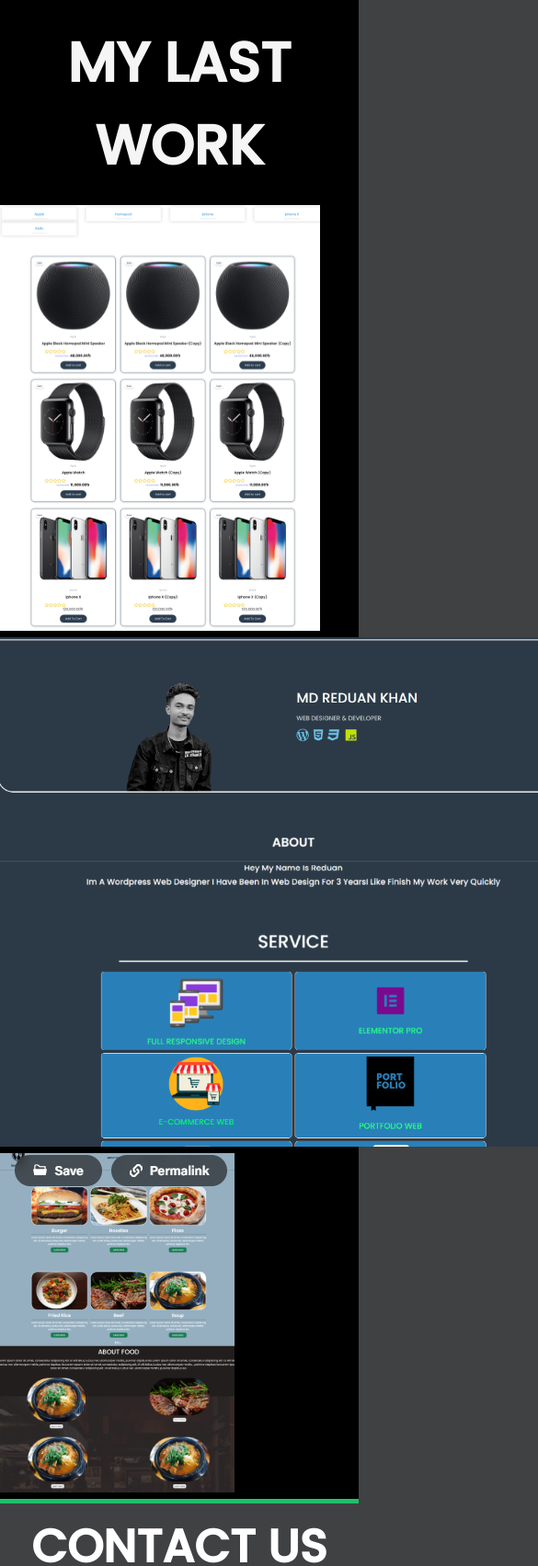
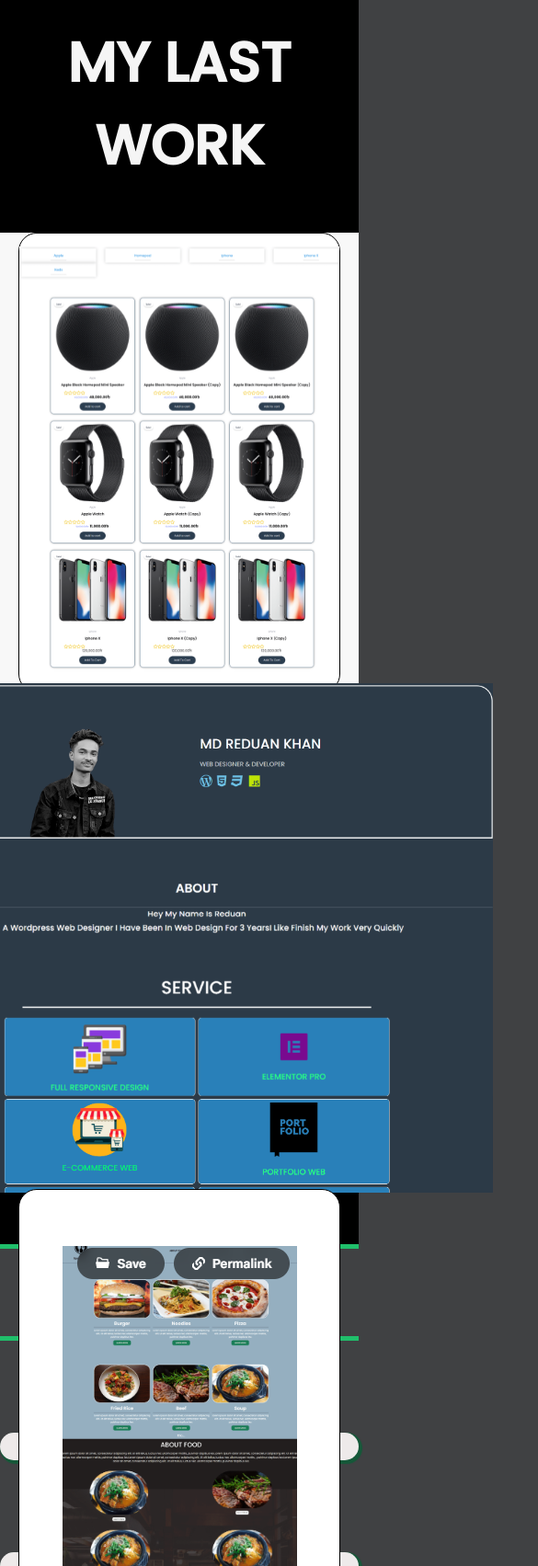
Before and after one commit to red33-wb/postfolio, a plain HTML site: page index.html in a window 390 px wide. Shown: the part 3668-5371 px from the top of the page at 92% size, 585 px wide, since content can reach past the window. Drawn offline with Linux system fonts and the light colour scheme.

Commit message:
style.css

```diff
--- a/style.css
+++ b/style.css
@@ -675,6 +675,97 @@
 
 
 
+.lsth1{
+   text-align: center;
+   /* margin-top: 800px; */
+   font-size: 100px;
+   text-transform: uppercase;
+   position: absolute;
+   display: flex;
+   align-items: center;
+   justify-content: center;
+   width: 100%;
+
+
+}
+
+
+
+.last{
+   width: 100%;
+   height: 600px;
+   background-color: #f8f8f8;
+   margin-top: 200px;
+   display: flex;
+   margin-bottom: 500px;
+   position: relative;
+   margin-top: 300px;
+
+
+}
+
+
+.imgbox{
+   width: 600px;
+   background-color: #ffffff;
+   margin: 0px 20px;
+   height: 500px;
+   display: flex;
+   align-items: center;
+   justify-content: center;
+   border-radius: 20px;
+   border: 1px solid #000000;
+
+
+
+
+}
+
+.imgbox:hover{
+   border-color: #20bf6a;
+}
+
+.imgbox2:hover{
+   border-color: #20bf6a;
+}
+
+.imgbox3:hover{
+   border-color: #20bf6a;
+}
+
+
+.imgbox2{
+   width: 600px;
+   background-color: #ffffff;
+   margin: 0px 20px;
+   height: 500px;
+   display: flex;
+   align-items: center;
+   justify-content: center;
+   border-radius: 20px;
+   border: 1px solid #000000;
+
+}
+
+
+
+.imgbox3{
+   width: 600px;
+   background-color: #ffffff;
+   margin: 0px 20px;
+   height: 500px;
+   display: flex;
+   align-items: center;
+   justify-content: center;
+   border-radius: 20px;
+   border: 1px solid #000000;
+
+
+
+
+}
+
+
 
 
 
@@ -947,6 +1038,45 @@
 
 
 
+   .lsth1{
+     margin-top: 130px;
+     font-size: 50px;
+     text-transform: uppercase;
+
+   }
+
+
+
+
+
+   .last{
+      flex-wrap: wrap;
+   }
+
+
+
+
+   .imgbox{
+      width: 100%;
+      margin-bottom: 20px;
+
+   }
+
+
+   .imgbox2{
+      width: 100%;
+      margin-bottom: 20px;
+
+   }
+
+   .imgbox3{
+      width: 100%;
+      margin-bottom: 20px;
+
+   }
+
+
+
 
 
 
```
